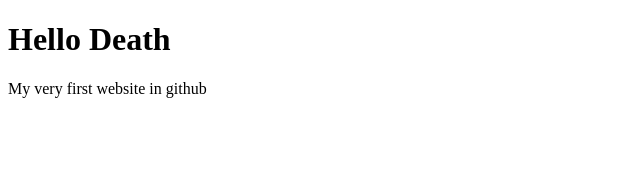
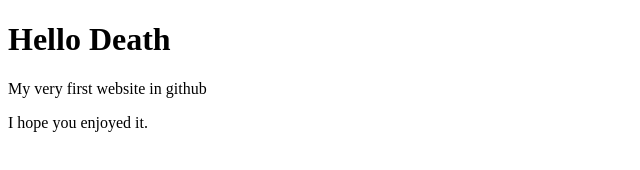
Before and after one commit to Elkono345/I-am-Death, a plain HTML site: page index.html in a window 1280 px wide. Shown: the whole page, without its empty margins (0-640 px from the left). Drawn offline with Linux system fonts and the light colour scheme.

Commit message:
My 2st commit

```diff
--- a/index.html
+++ b/index.html
@@ -8,5 +8,6 @@
 <body>
     <h1>Hello Death</h1>
     <p>My very first website in github</p>
+    <p>I hope you enjoyed it.</p>
 </body>
 </html>
```
